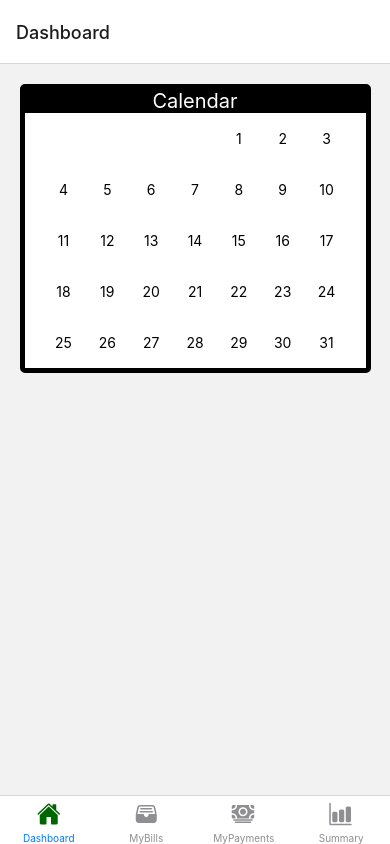
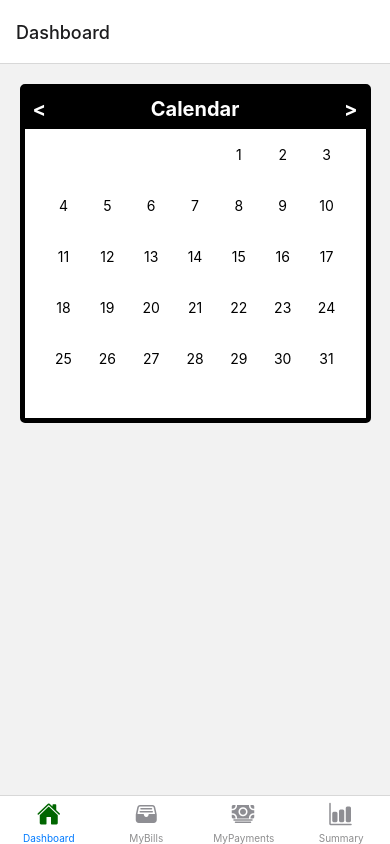
Before and after one commit to jritter77/BillSpotterApp, a React Native app in the folder App/: screen /Dashboard in a window 390 px wide. Built offline with nearby package versions, Linux system fonts and the light colour scheme.

Commit message:
- implemented switching months in calendar

```diff
--- a/App/components/bills/BillForm.js
+++ b/App/components/bills/BillForm.js
@@ -1,11 +1,13 @@
 import { StyleSheet, Text, TextInput, View } from "react-native";
 import React from "react";
 import CustomForm from "../standard/CustomForm";
+import PickerInput from "../standard/PickerInput";
+import DatePicker from "../standard/DatePicker";
 
 const BillForm = () => {
   const [billName, setBillName] = React.useState("");
-  const [billType, setBillType] = React.useState("");
-  const [billFreq, setBillFreq] = React.useState("");
+  const [billType, setBillType] = React.useState("Home");
+  const [billFreq, setBillFreq] = React.useState("Monthly");
   const [billDue, setBillDue] = React.useState("");
   const [billAmt, setBillAmt] = React.useState("");
 
@@ -18,15 +20,23 @@ const BillForm = () => {
     <View>
       <CustomForm onSubmit={onSubmit}>
         <Text>Bill Name</Text>
-        <TextInput placeholder="Name of bill" />
+        <TextInput placeholder="Name of bill" onChangeText={setBillName} />
         <Text>Bill Type</Text>
-        <TextInput placeholder="Type" />
+        <PickerInput
+          value={billType}
+          setValue={setBillType}
+          options={["Home", "Auto", "Medical"]}
+        />
         <Text>Bill Frequency</Text>
-        <TextInput placeholder="Freq" />
+        <PickerInput
+          value={billFreq}
+          setValue={setBillFreq}
+          options={["Weekly", "Monthly", "Yearly"]}
+        />
         <Text>Bill Due Date</Text>
-        <TextInput placeholder="Date" />
+        <DatePicker />
         <Text>Bill Amount Due</Text>
-        <TextInput placeholder="Amount" />
+        <TextInput placeholder="Amount" onChangeText={setBillAmt} />
       </CustomForm>
     </View>
   );
--- a/App/components/bills/NewBillBtn.js
+++ b/App/components/bills/NewBillBtn.js
@@ -1,11 +1,19 @@
-import { StyleSheet, Text, View } from "react-native";
+import { StyleSheet, Text, TouchableOpacity, View } from "react-native";
 import React from "react";
+import CustomModal from "../standard/CustomModal";
+import CustomForm from "../standard/CustomForm";
+import BillForm from "./BillForm";
 
 const NewBillBtn = () => {
+  const [modalVisible, setModalVisible] = React.useState(false);
   return (
-    <View>
-      <Text>NewBillBtn</Text>
-    </View>
+    <CustomModal
+      toggleBtnTitle="Create New Bill"
+      modalVisible={modalVisible}
+      setModalVisible={setModalVisible}
+    >
+      <BillForm />
+    </CustomModal>
   );
 };
 
--- a/App/components/dashboard/Calendar.js
+++ b/App/components/dashboard/Calendar.js
@@ -1,17 +1,24 @@
-import { StyleSheet, Text, View } from "react-native";
+import { StyleSheet, Text, TouchableOpacity, View } from "react-native";
 import React from "react";
 import Bubble from "../standard/Bubble";
 
+/**
+ * It creates a calendar
+ * @returns A function that returns a component.
+ */
 const Calendar = () => {
+  const [month, setMonth] = React.useState(new Date().getMonth());
+  const [year, setYear] = React.useState(new Date().getFullYear());
+
   function populateDates() {
+    const date = new Date();
     const rows = [];
 
-    const date = new Date();
+    date.setFullYear(year);
+    date.setMonth(month);
     date.setDate(1);
 
-    const month = date.getMonth();
-
-    for (let r = 0; r < 5; r++) {
+    for (let r = 0; r < 6; r++) {
       const dates = [];
 
       for (let c = 0; c < 7; c++) {
@@ -33,15 +40,85 @@ const Calendar = () => {
     return rows;
   }
 
-  return <Bubble title="Calendar">{populateDates()}</Bubble>;
+  return (
+    <Bubble
+      header={
+        <View style={styles.header}>
+          <PrevDateBtn
+            month={month}
+            setMonth={setMonth}
+            year={year}
+            setYear={setYear}
+          />
+          <Text style={styles.headerTitle}>Calendar</Text>
+          <NextDateBtn
+            month={month}
+            setMonth={setMonth}
+            year={year}
+            setYear={setYear}
+          />
+        </View>
+      }
+    >
+      {populateDates()}
+    </Bubble>
+  );
 };
 
+/**
+ * It takes in an array of dates and returns a View component with the dates as children.
+ * @returns An array of dates.
+ */
 const Row = ({ dates }) => {
   return <View style={styles.row}>{dates}</View>;
 };
 
+/**
+ * It takes a date as a prop and returns a Text component with the date as the text
+ * @returns A function that returns a Text component.
+ */
 const Col = ({ date }) => {
   return <Text style={styles.date}>{date}</Text>;
+};
+
+/**
+ * It's a function that returns a TouchableOpacity component that when pressed, will decrement the
+ * month by 1 and if the month is 0, it will decrement the year by 1.
+ * @returns A function that returns a component.
+ */
+const PrevDateBtn = ({ month, setMonth, year, setYear }) => {
+  const handlePress = () => {
+    if (month == 0) {
+      setYear(year - 1);
+    }
+    setMonth((month + 11) % 12);
+  };
+
+  return (
+    <TouchableOpacity onPress={handlePress}>
+      <Text style={styles.headerBtnText}>{"<"}</Text>
+    </TouchableOpacity>
+  );
+};
+
+/**
+ * It's a function that returns a TouchableOpacity component that, when pressed, will increment the
+ * month and year state variables
+ * @returns A function that returns a component.
+ */
+const NextDateBtn = ({ month, setMonth, year, setYear }) => {
+  const handlePress = () => {
+    if (month === 11) {
+      setYear(year + 1);
+    }
+    setMonth((month + 1) % 12);
+  };
+
+  return (
+    <TouchableOpacity onPress={handlePress}>
+      <Text style={styles.headerBtnText}>{">"}</Text>
+    </TouchableOpacity>
+  );
 };
 
 export default Calendar;
@@ -65,4 +142,22 @@ const styles = StyleSheet.create({
     flex: 1,
     textAlign: "center",
   },
+  header: {
+    backgroundColor: "black",
+    flexDirection: "row",
+    alignItems: "center",
+  },
+  headerTitle: {
+    color: "white",
+    flex: 1,
+    textAlign: "center",
+    fontSize: 20,
+    fontWeight: "bold",
+  },
+  headerBtnText: {
+    color: "white",
+    fontSize: 20,
+    fontWeight: "bold",
+    padding: 8,
+  },
 });
--- a/App/components/standard/Bubble.js
+++ b/App/components/standard/Bubble.js
@@ -5,10 +5,11 @@ import React from "react";
  * It takes in a title and children, and returns a view with a title and content.
  * @returns A component that is a view with a title and content.
  */
-const Bubble = ({ title, children }) => {
+const Bubble = ({ title, children, header }) => {
   return (
     <View style={styles.container}>
-      <Text style={styles.title}>{title}</Text>
+      {header}
+      {!header && <Text style={styles.title}>{title}</Text>}
       <View style={styles.content}>{children}</View>
     </View>
   );
--- a/App/components/standard/CustomModal.js
+++ b/App/components/standard/CustomModal.js
@@ -7,15 +7,15 @@ import React from "react";
  * @returns A custom modal component that can be used in any other component.
  */
 const CustomModal = ({
-  content,
+  children,
   onClose,
   style,
   toggleBtnStyle,
   toggleBtnTitle,
   toggleBtnTextStyle,
+  modalVisible,
+  setModalVisible,
 }) => {
-  const [modalVisible, setModalVisible] = React.useState(false);
-
   return (
     <View style={{ ...styles.container, ...style }}>
       <Modal
@@ -25,7 +25,7 @@ const CustomModal = ({
           setModalVisible(!modalVisible);
         }}
       >
-        {content}
+        {children}
       </Modal>
       <Pressable
         onPress={() => setModalVisible(!modalVisible)}
--- /dev/null
+++ b/App/components/standard/DatePicker.js
@@ -0,0 +1,20 @@
+import { StyleSheet, Text, View } from "react-native";
+import React from "react";
+import CustomModal from "./CustomModal";
+
+import Ionicons from "react-native-vector-icons/Ionicons";
+
+const DatePicker = ({ value, setValue }) => {
+  const [modalVisible, setModalVisible] = React.useState(false);
+  return (
+    <CustomModal
+      modalVisible={modalVisible}
+      setModalVisible={setModalVisible}
+      toggleBtnTitle={<Ionicons name={"md-calendar"} size={24} color="white" />}
+    ></CustomModal>
+  );
+};
+
+export default DatePicker;
+
+const styles = StyleSheet.create({});
--- /dev/null
+++ b/App/components/standard/PickerInput.js
@@ -0,0 +1,51 @@
+import { StyleSheet, Text, TouchableOpacity, View } from "react-native";
+import React from "react";
+import CustomModal from "./CustomModal";
+
+const PickerInput = ({ value, setValue, options }) => {
+  const [modalVisible, setModalVisible] = React.useState(false);
+
+  function populateOptionButtons() {
+    const optionBtns = [];
+
+    for (let option of options) {
+      optionBtns.push(
+        <PickerOption
+          key={option}
+          value={option}
+          setValue={setValue}
+          setModalVisible={setModalVisible}
+        />
+      );
+    }
+
+    return optionBtns;
+  }
+
+  return (
+    <CustomModal
+      toggleBtnTitle={value}
+      modalVisible={modalVisible}
+      setModalVisible={setModalVisible}
+    >
+      {populateOptionButtons()}
+    </CustomModal>
+  );
+};
+
+const PickerOption = ({ value, setValue, setModalVisible }) => {
+  return (
+    <TouchableOpacity
+      onPress={() => {
+        setValue(value);
+        setModalVisible(false);
+      }}
+    >
+      <Text>{value}</Text>
+    </TouchableOpacity>
+  );
+};
+
+export default PickerInput;
+
+const styles = StyleSheet.create({});
--- a/App/views/Dashboard.js
+++ b/App/views/Dashboard.js
@@ -1,9 +1,7 @@
 import { StyleSheet, Text, TextInput, View } from "react-native";
 import React from "react";
-import EditBill from "./EditBill";
 import Calendar from "../components/dashboard/Calendar";
 import CustomScrollView from "../components/standard/CustomScrollView";
-import StandardForm from "../components/standard/CustomForm";
 
 const Dashboard = () => {
   return (
--- a/App/views/EditBill.js
+++ /dev/null
@@ -1,14 +0,0 @@
-import { StyleSheet, Text, View } from "react-native";
-import React from "react";
-
-const EditBill = () => {
-  return (
-    <View>
-      <Text>EditBill</Text>
-    </View>
-  );
-};
-
-export default EditBill;
-
-const styles = StyleSheet.create({});
--- a/App/views/MyBills.js
+++ b/App/views/MyBills.js
@@ -1,10 +1,11 @@
 import { StyleSheet, Text, View } from "react-native";
 import React from "react";
+import NewBillBtn from "../components/bills/NewBillBtn";
 
 const MyBills = () => {
   return (
     <View>
-      <Text>MyBills</Text>
+      <NewBillBtn />
     </View>
   );
 };
```
Also changed, not shown: App/views/EditPayments.js (deleted, +0 -14 lines).
